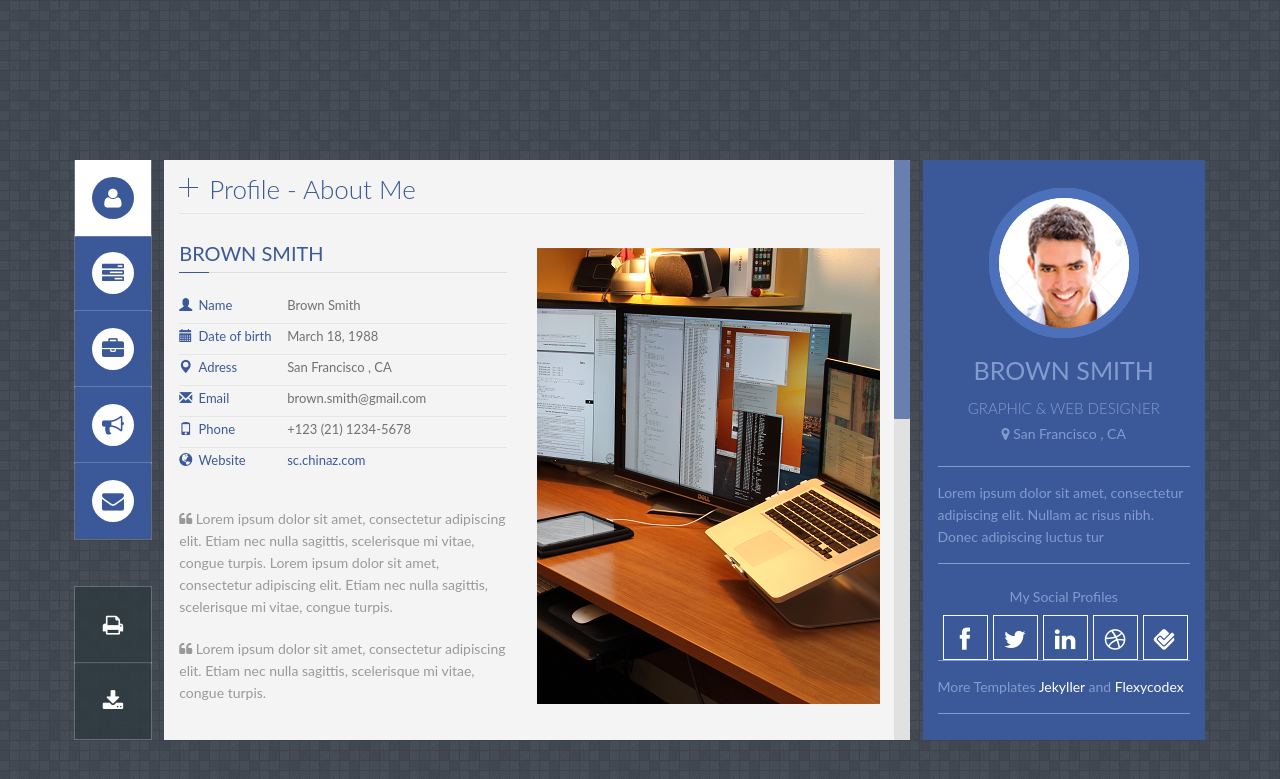
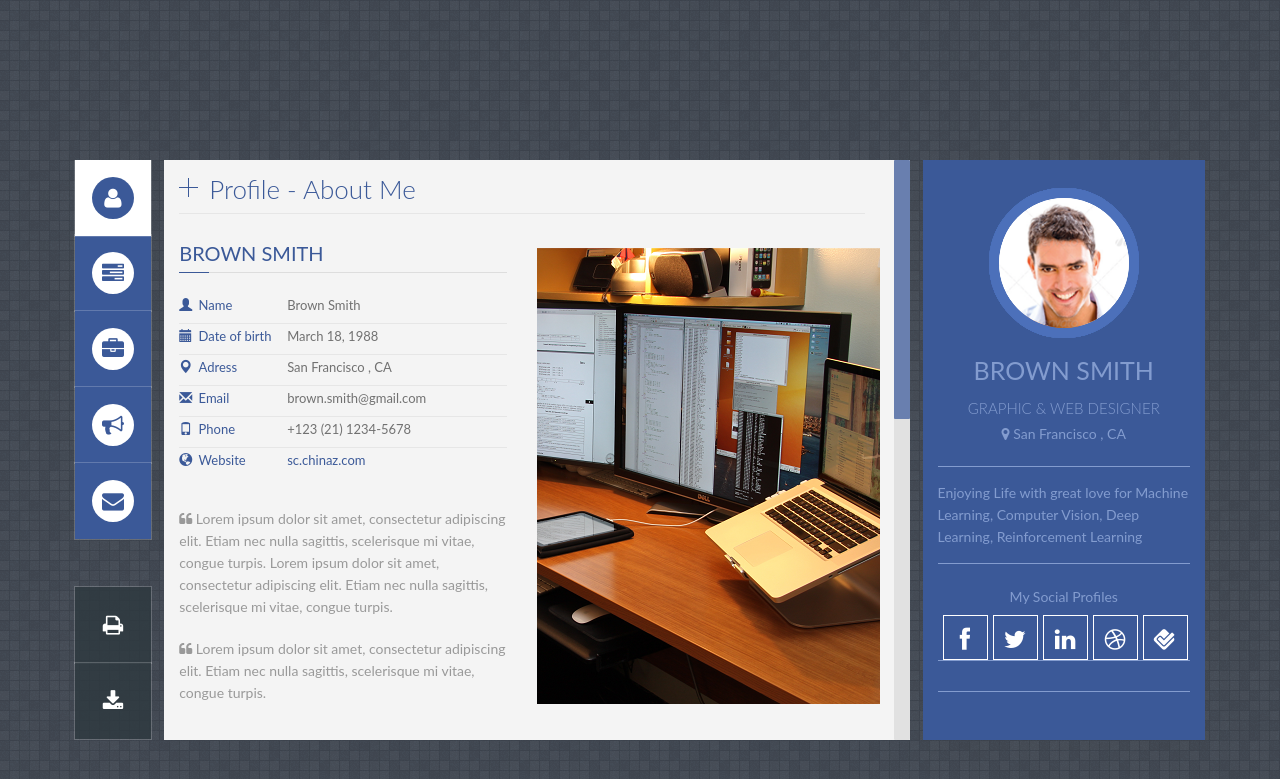
Before and after one commit to Pragati-Meshram/Pragati-Meshram.github.io, a Jekyll site: the page built from index.html, in a window 1280 px wide. Shown: the top 779 px of the page. Built offline with Jekyll 4.4.1, drawn with Linux system fonts in a browser that asks for light colours; some web fonts are replaced.

Commit message:
Initial commit

```diff
--- a/index.html
+++ b/index.html
@@ -78,7 +78,7 @@ layout: default
         <!-- Profile Description -->
         <div id="profile_desc">
             <p>
-            	Lorem ipsum dolor sit amet, consectetur adipiscing elit. Nullam ac risus nibh. Donec adipiscing luctus tur
+            	Enjoying Life with great love for Machine Learning, Computer Vision, Deep Learning, Reinforcement Learning
             </p>
 
         </div>
@@ -100,7 +100,7 @@ layout: default
 
         <div id="profile_desc">
             <p>
-                More Templates <a href="https://github.com/jekyller" target="_blank" title="jekyller" class="a-footer">Jekyller</a> and <a href="https://themeforest.net/item/flexyvcard-responsive-vcard-template-/7158750" target="_blank" title="flexycodes" class="a-footer">Flexycodex</a>
+               <!--  More Templates <a href="https://github.com/jekyller" target="_blank" title="jekyller" class="a-footer">Jekyller</a> and <a href="https://themeforest.net/item/flexyvcard-responsive-vcard-template-/7158750" target="_blank" title="flexycodes" class="a-footer">Flexycodex</a> -->
             </p>
 
         </div>
@@ -128,8 +128,8 @@ layout: default
             <i class="fa fa-tasks icon_menu"></i>
         </li>
 
-        <li class="tabs-portfolio hi-icon-wrap hi-icon-effect-5 hi-icon-effect-5a" data-tab-name="portfolio">
-            <span class="tite-list">portfolio</span>
+        <li class="tabs-portfolio hi-icon-wrap hi-icon-effect-5 hi-icon-effect-5a" data-tab-name="projects">
+            <span class="tite-list">projects</span>
             <i class="fa fa-briefcase icon_menu"></i>
         </li>
 
```
